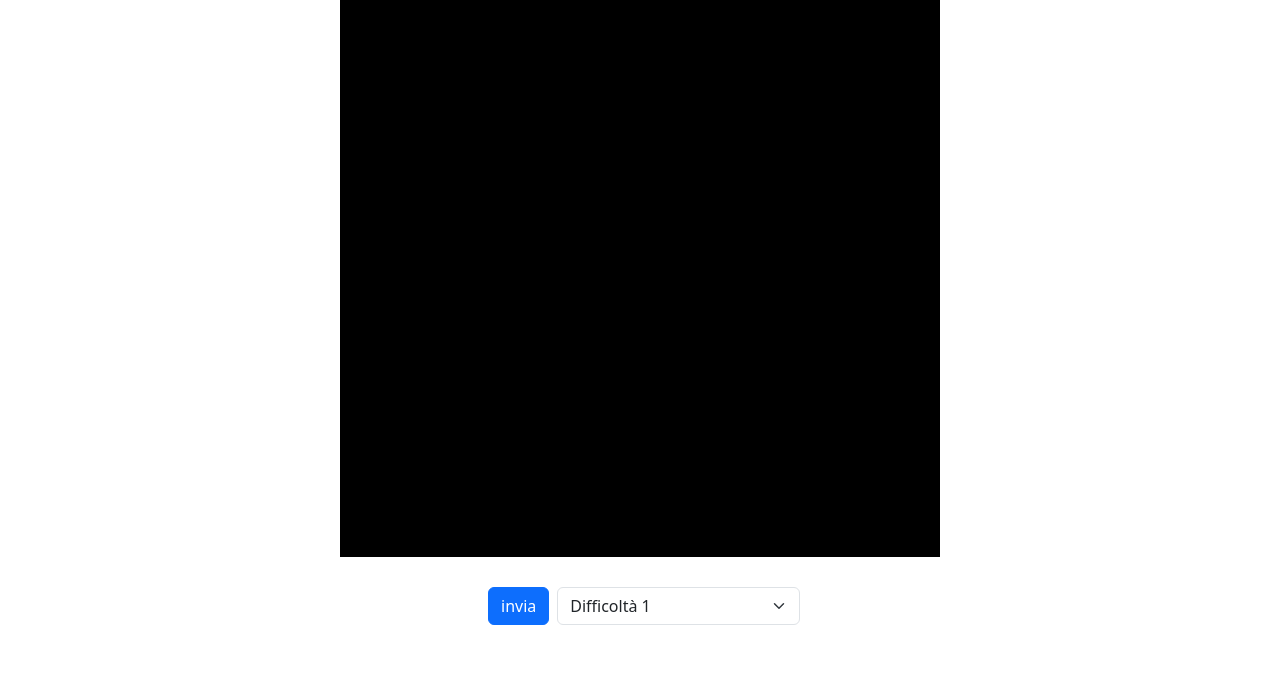
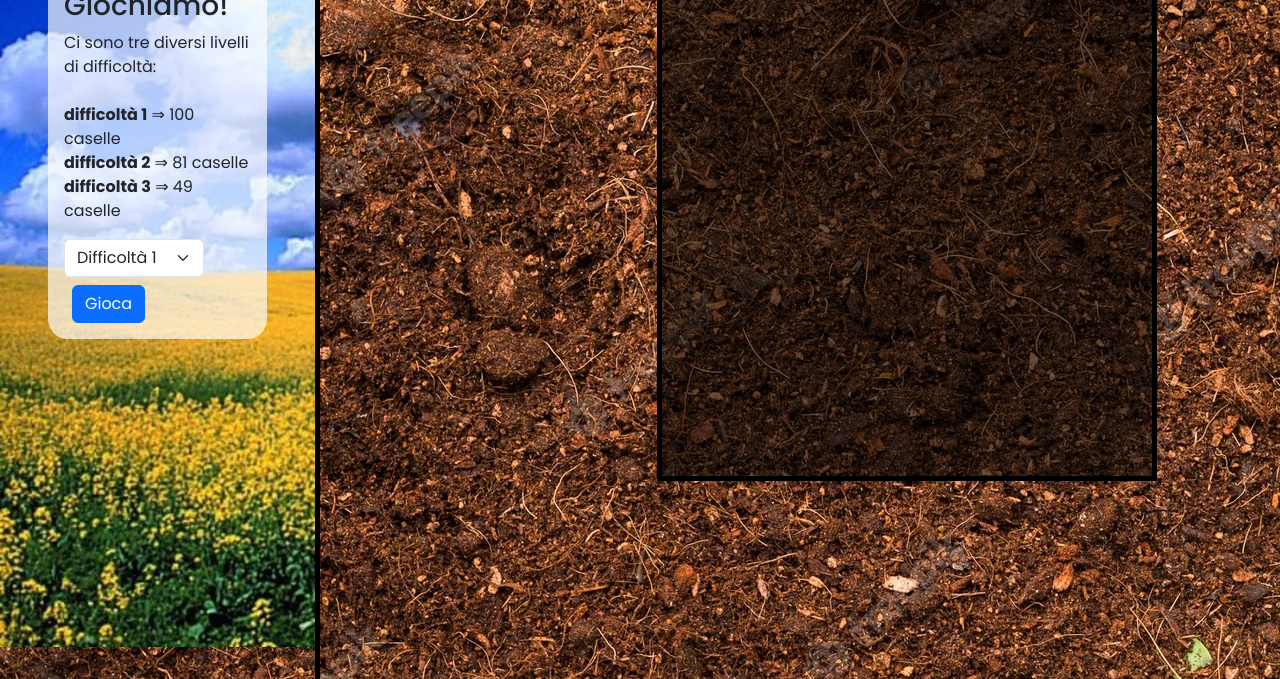
Before and after one commit to giuliamari04/js-campominato-dom, a plain HTML site: page index.html in a window 1280 px wide. Shown: the part 121-800 px from the top of the page. Drawn offline with nearby package versions, Linux system fonts and the light colour scheme.

Commit message:
decorazioni

```diff
--- a/css/style.css
+++ b/css/style.css
@@ -1,18 +1,26 @@
-
+body{
+    font-family: 'Poppins', sans-serif;
+    background-image: url(../img/top-view-soil_23-2148175893.avif);
+}
 #playground{
-    width: 600px;
-    height: 600px;
-    background-color: black;
+    width: 500px;
+    height: 500px;
+    background-color: rgba(0, 0, 0, 0.596);
     border: 5px solid black;
     margin: 30px auto;
     display: flex;
     flex-wrap: wrap;
+
+}
+
+h1{
+    font-weight: 600;
 }
 .wrappper{
 
     width: 100%;
     height: 100%;
-
+    animation: appearLeft 3s;
 }
 button{
     margin: 0 auto;
@@ -31,19 +39,50 @@ button{
 }
 
 .active{
-    background-color: blueviolet;
+    background-color: rgba(255, 215, 34, 0.815);
     color: black;
 }
 
 .bomb{
     background-color: red;
 }
-
+#score{
+    color: white;
+    background-color: rgba(0, 0, 0, 0.596);
+    border-radius: 20px;
+    margin: 10px;
+}
 #message{
 
     color: red;
-    background-color: rgba(23, 128, 63, 0.315);
+   font-weight: 600;
     display: flex;
     justify-content: center;
     align-items: center;
 }
+
+.my-menu{
+    animation: appearRight 3s;
+    height: 100vh;
+    background-image: url(../img/9a55c1a9053ce08313bab73dbb92c6cf.jpg);
+    background-repeat: no-repeat;
+    border-right: 5px solid black;
+}
+
+.my-bg-white{
+    background-color: rgba(255, 255, 255, 0.678);
+    border-radius: 20px;
+}
+
+
+@keyframes appearRight {
+    0%{transform: translate(-200%);}
+    100%{transform: translate(0%);}
+
+}
+
+@keyframes appearLeft {
+    0%{transform: translate(+200%);}
+    100%{transform: translate(0%);}
+
+}
--- a/index.html
+++ b/index.html
@@ -1,33 +1,62 @@
 <!DOCTYPE html>
 <html lang="en">
+
 <head>
     <meta charset="UTF-8">
     <meta name="viewport" content="width=device-width, initial-scale=1.0">
-    <link href="https://cdn.jsdelivr.net/npm/bootstrap@5.3.2/dist/css/bootstrap.min.css" rel="stylesheet" integrity="sha384-T3c6CoIi6uLrA9TneNEoa7RxnatzjcDSCmG1MXxSR1GAsXEV/Dwwykc2MPK8M2HN" crossorigin="anonymous">
+    <link href="https://cdn.jsdelivr.net/npm/bootstrap@5.3.2/dist/css/bootstrap.min.css" rel="stylesheet"
+        integrity="sha384-T3c6CoIi6uLrA9TneNEoa7RxnatzjcDSCmG1MXxSR1GAsXEV/Dwwykc2MPK8M2HN" crossorigin="anonymous">
+        <link rel="preconnect" href="https://fonts.googleapis.com">
+        <link rel="preconnect" href="https://fonts.gstatic.com" crossorigin>
+        <link href="https://fonts.googleapis.com/css2?family=Poppins:wght@200;300;400;500;600;700;800&display=swap" rel="stylesheet">
+    <link rel="stylesheet" href="https://cdnjs.cloudflare.com/ajax/libs/font-awesome/6.4.2/css/all.min.css">
     <link rel="stylesheet" href="css/style.css">
     <title>Campo Minato</title>
 </head>
+
 <body>
-    <main class="">
-    <h1 class="d-flex justify-content-center">Campo Minato</h1>
-    <div class="wrapper">
-    <div id="playground" class="position-relative">
-       <!-- <div class="square"></div> -->
+    <main class="container-fluid">
+        <div class="row ">
+            <div class="col-3 p-5 my-menu">
+                <div class="my-bg-white p-3">
 
-    </div>
+                   <h2>Sei pronto? </h2>
+                   <h3>Giochiamo!</h3>
+                   <p>Ci sono tre diversi livelli di difficoltà:  <br><br>
+                    <strong>difficoltà 1</strong> ⇒ 100 caselle <br>
+                    <strong>difficoltà 2</strong> ⇒ 81 caselle <br>
+                    <strong>difficoltà 3</strong> ⇒ 49 caselle</p>
+                        <select name="difficolta" id="difficolta" class="form-select w-75 my-2">
+                            <option value="easy">Difficoltà 1</option>
+                            <option value="medium">Difficoltà 2</option>
+                            <option value="difficult">Difficoltà 3</option>
+                        </select>
 
-</div>
+                        <button class="button btn btn-primary mx-2">Gioca</button>
+                </div>
+            </div>
 
-    <div class="w-25 d-flex m-auto">
-        <button class="button btn btn-primary mx-2">invia</button>
-        <select name="difficolta" id="difficolta" class="form-select">
-            <option value="easy">Difficoltà 1</option>
-            <option value="medium">Difficoltà 2</option>
-            <option value="difficult">Difficoltà 3</option>
-        </select>
-    </div>
-   <div id="score"></div>
-   <p id="message" ></p>
+            <div class="col-2 fs-5 d-flex flex-column justify-content-center align-items-center align-content-center">
+                <div id="score" class="p-2"></div>
+                <div id="message" class="p-3 fs-3"></div>
+            </div>
+            <div class="col wrappper">
+                <h1 class="d-flex justify-content-center text-light m-4">Campo Minato</h1>
+
+            <div id="playground" class="position-relative">
+                <!-- <div class="square"></div> -->
+
+            </div>
+            </div>
+
+
+
+
+        </div>
+
+
+
+
 
 
     </main>
@@ -35,4 +64,5 @@
     <script src="js/utility.js"></script>
     <script src="js/script.js"></script>
 </body>
+
 </html>
--- a/js/script.js
+++ b/js/script.js
@@ -26,6 +26,7 @@ function campoMinato() {
         bombs = [];
         ris.classList.add('d-none');
         msg.classList.add('d-none');
+
 
 
         //let Numsquare;
@@ -126,11 +127,12 @@ function campoMinato() {
                 // Se è la prima bomba cliccata, mostrala
                 this.classList.add('bomb');
                 this.style.color = "black";
-                this.innerHTML = 'bomba';
+                this.innerHTML = `<i class="fa-solid fa-bomb"></i>`;
                 gameOver = true;
                 score=0;
                 showBombs();
                 msg.classList.remove('d-none');
+                msg.classList.add('my-bg-white');
                 msg.textContent = 'Game Over!';
 
 
@@ -138,7 +140,7 @@ function campoMinato() {
                 // Altrimenti, gestisci il gioco come al solito
                 this.classList.add('bomb');
                 this.style.color = "black";
-                this.innerHTML = 'bomba';
+                this.innerHTML = `<i class="fa-solid fa-bomb"></i>`;
                 gameOver = true;
 
             }
@@ -147,7 +149,7 @@ function campoMinato() {
             console.log(this.textContent);
             score++;
             ris.classList.remove('d-none');
-            ris.innerHTML = `il tuo punteggio: ${score}`;
+            ris.innerHTML = `<span>il tuo punteggio: ${score} </span>`;
         }
 
 
@@ -163,7 +165,7 @@ function campoMinato() {
             if (bombs.includes(squareNumber)) {
                 square.classList.add('bomb');
                 square.style.color = "black";
-                square.innerHTML = `bomba`;
+                square.innerHTML = `<i class="fa-solid fa-bomb"></i>`;
             }
         });
     }
```
Also changed, not shown: img/9a55c1a9053ce08313bab73dbb92c6cf.jpg (added), img/top-view-soil_23-2148175893.avif (added).
